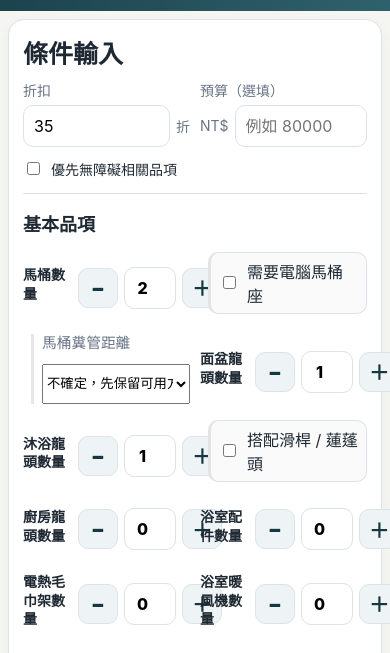
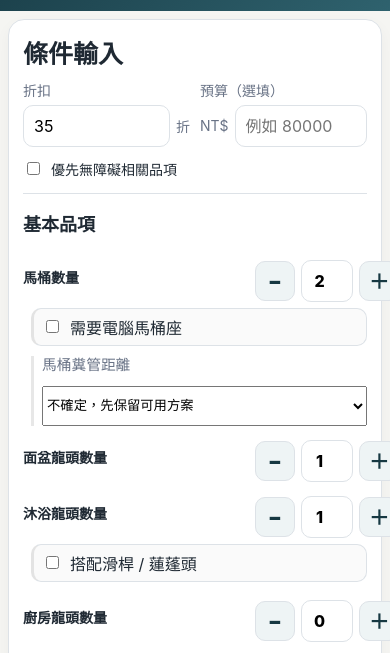
Before and after one commit to caesar02887095-commits/caesar-product-selector, a plain HTML site: page index.html in a window 390 px wide. Shown: the part 115-768 px from the top of the page. Drawn offline with Linux system fonts and the light colour scheme; no server answers.

Commit message:
Add files via upload

```diff
--- a/style.css
+++ b/style.css
@@ -272,3 +272,93 @@ section {
     gap: 6px;
   }
 }
+
+
+/* v22: 修正外層 field-grid two 仍造成附加選項排到右欄的問題 */
+/* 只要這個區塊內有數量列，就改成單欄群組排列 */
+.field-grid.two:has(.item-qty-row),
+.field-grid:has(.item-qty-row) {
+  display: grid !important;
+  grid-template-columns: 1fr !important;
+  gap: 0 !important;
+}
+
+/* 每一個品項數量列：左側名稱，右側 - 數量 + */
+.field-grid:has(.item-qty-row) .item-qty-row {
+  display: grid !important;
+  grid-template-columns: minmax(0, 1fr) 124px !important;
+  align-items: center !important;
+  gap: 10px !important;
+  width: 100% !important;
+  max-width: 100% !important;
+  box-sizing: border-box !important;
+  margin-top: 14px !important;
+  margin-bottom: 0 !important;
+}
+
+.field-grid:has(.item-qty-row) .item-qty-row > span {
+  min-width: 0 !important;
+  font-weight: 700 !important;
+  overflow-wrap: anywhere !important;
+}
+
+/* stepper 固定在右邊，不撐出格子 */
+.field-grid:has(.item-qty-row) .stepper {
+  width: 124px !important;
+  min-width: 124px !important;
+  max-width: 124px !important;
+  justify-self: end !important;
+  box-sizing: border-box !important;
+}
+
+/* 額外勾選與附加規格固定在品項下一列 */
+.field-grid:has(.item-qty-row) .item-sub-row {
+  display: flex !important;
+  width: calc(100% - 12px) !important;
+  max-width: calc(100% - 12px) !important;
+  margin-top: 6px !important;
+  margin-left: 12px !important;
+  padding-left: 10px !important;
+  box-sizing: border-box !important;
+  border-left: 3px solid rgba(120, 120, 120, 0.18) !important;
+}
+
+/* 馬桶糞管距離是附加規格，也在下一列 */
+.field-grid:has(.item-qty-row) .pipe-row {
+  display: grid !important;
+  grid-template-columns: 110px minmax(0, 1fr) !important;
+  align-items: center !important;
+  gap: 8px !important;
+}
+
+.field-grid:has(.item-qty-row) .pipe-row select {
+  width: 100% !important;
+  min-width: 0 !important;
+  max-width: 100% !important;
+  box-sizing: border-box !important;
+}
+
+@media (max-width: 640px) {
+  .field-grid:has(.item-qty-row) .item-qty-row {
+    grid-template-columns: minmax(0, 1fr) 112px !important;
+    gap: 8px !important;
+  }
+
+  .field-grid:has(.item-qty-row) .stepper {
+    width: 112px !important;
+    min-width: 112px !important;
+    max-width: 112px !important;
+  }
+
+  .field-grid:has(.item-qty-row) .item-sub-row {
+    width: calc(100% - 8px) !important;
+    max-width: calc(100% - 8px) !important;
+    margin-left: 8px !important;
+    padding-left: 8px !important;
+  }
+
+  .field-grid:has(.item-qty-row) .pipe-row {
+    grid-template-columns: 1fr !important;
+    gap: 6px !important;
+  }
+}
```
Also changed, not shown: 1 other file.
